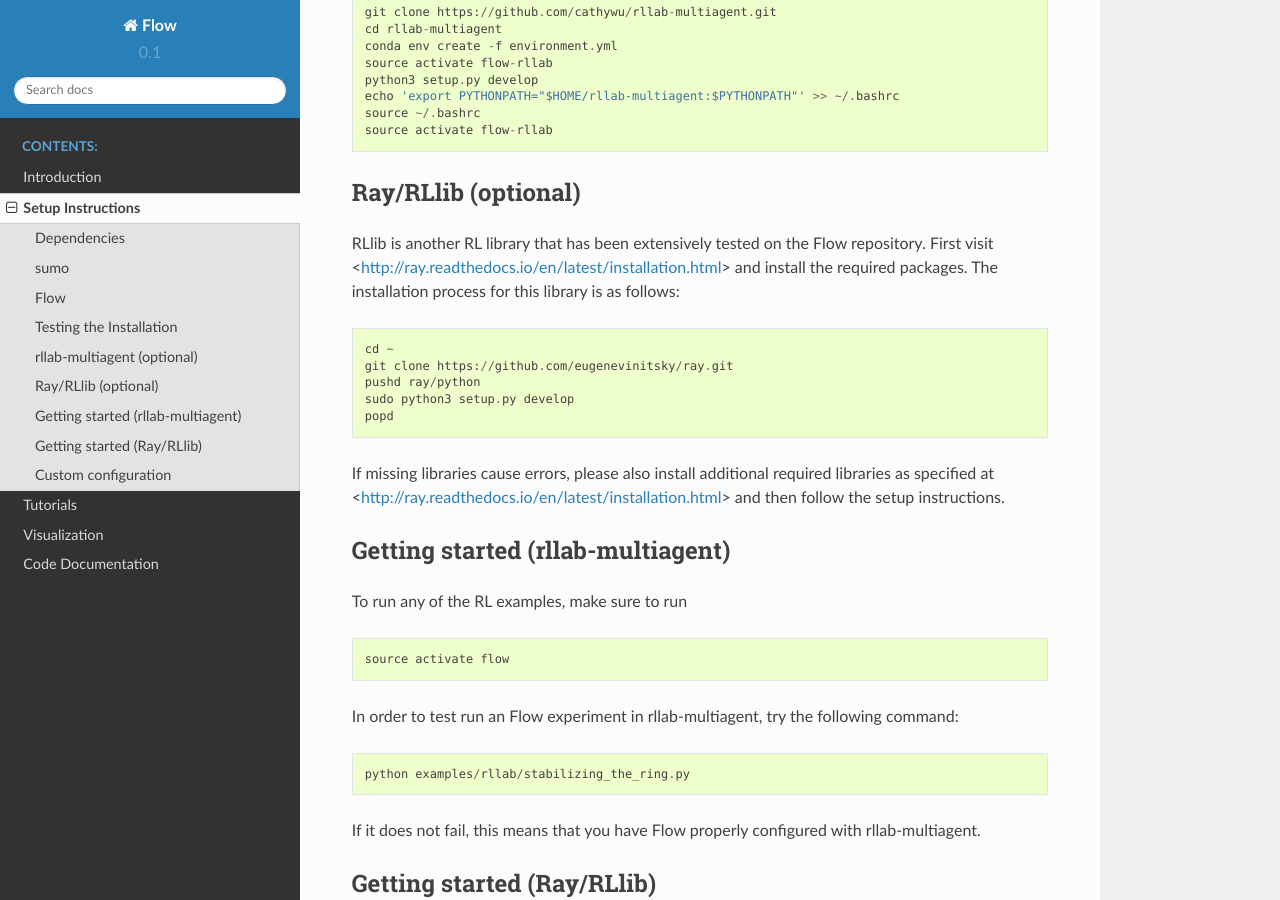
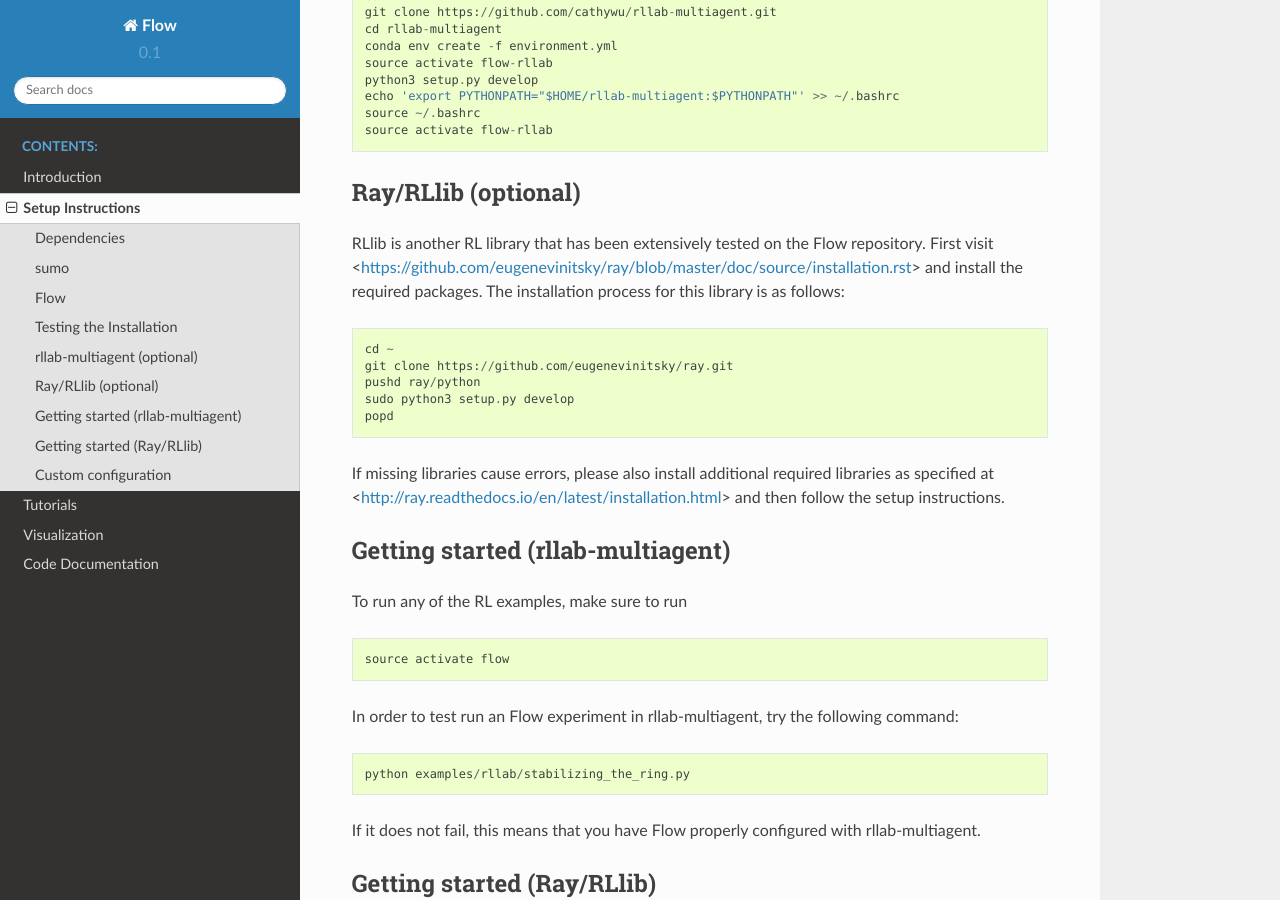
Before and after one commit to flow-project/flow, a Sphinx documentation site: the page built from docs/source/flow_setup.rst, in a window 1280 px wide and 900 px high, scrolled down 2564 px. Built offline with Sphinx 7.4.7 and the Read the Docs theme 2.0.0, drawn with Linux system fonts in a browser that asks for light colours; formulas are drawn with MathJax 3; some of the changed lines change nothing that is shown.

```diff
--- a/docs/source/flow_setup.rst
+++ b/docs/source/flow_setup.rst
@@ -130,7 +130,7 @@
 ====================
 RLlib is another RL library that has been extensively tested on the Flow
 repository.
-First visit <http://ray.readthedocs.io/en/latest/installation.html> and
+First visit <https://github.com/eugenevinitsky/ray/blob/master/doc/source/installation.rst> and
 install the required packages.
 The installation process for this library is as follows:
 ::
```
